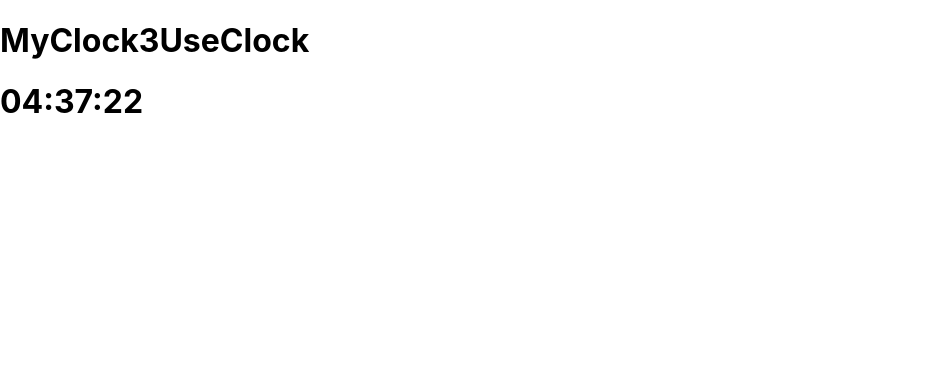
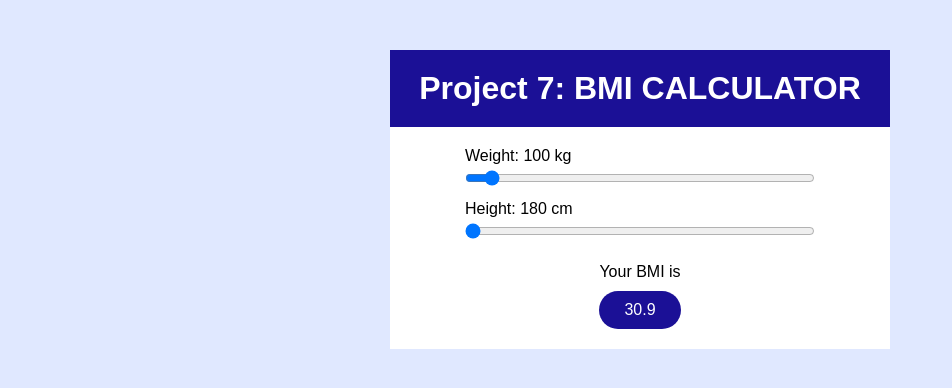
Before and after one commit to KimYounghwan/react-review-01, a React (Create React App) app: page / in a window 1280 px wide. Shown: the top 388 px of the page, without its empty margins (0-952 px from the left). Built offline with nearby package versions, Linux system fonts and the light colour scheme.

Commit message:
bmi calculator

```diff
--- /dev/null
+++ b/src/comp/bmi-calculator/MyBmiCalculator.js
@@ -0,0 +1,72 @@
+import { useMemo, useState } from "react";
+import "./styles.css";
+/*
+저체중
+18.5 kg/㎡
+
+정상
+18.5~22.9 kg/㎡
+
+비전단계
+23~24.9 kg/㎡
+
+1단계 비만
+25~29.9 kg/㎡
+
+2단계 비만
+30~34.9 kg/㎡
+
+3단계 비만
+≥35 kg/㎡
+*/
+const DEFAULT_WEIGHT = 100;
+const DEFAULT_HEIGHT = 180;
+
+export default function MyBmiCalculator() {
+  const [height, setHeight] = useState(DEFAULT_HEIGHT);
+  const [weight, setWeight] = useState(DEFAULT_WEIGHT);
+
+  function onHeightChange(event) {
+    const inputHeight = event.target.value;
+    setHeight(inputHeight);
+  }
+
+  function onWeightChange(event) {
+    const inputWeight = event.target.value;
+    setWeight(inputWeight);
+  }
+
+  const output = useMemo(() => {
+    const calculatedHeight = height / 100;
+    return (weight / (calculatedHeight * calculatedHeight)).toFixed(1);
+  }, [weight, height]);
+
+  return (
+    <main>
+      <h1>Project 7: BMI CALCULATOR</h1>
+      <div className="input-section">
+        <p class="slider-output">Weight: {weight} kg</p>
+        <input
+          className="input-slider"
+          onChange={onWeightChange}
+          type="range"
+          step="1"
+          min="40"
+          max="220"
+        />
+        <p class="slider-output">Height: {height} cm</p>
+        <input
+          className="input-slider"
+          onChange={onHeightChange}
+          type="range"
+          min="140"
+          max="220"
+        />
+      </div>
+      <div className="output-section">
+        <p>Your BMI is</p>
+        <p className="output">{output}</p>
+      </div>
+    </main>
+  );
+}
--- /dev/null
+++ b/src/comp/bmi-calculator/styles.css
@@ -0,0 +1,58 @@
+* {
+    padding: 0;
+    margin: 0;
+    box-sizing: border-box;
+  }
+
+  body {
+    background-color: #e0e8ff;
+  }
+
+  main {
+    font-family: Arial, Helvetica, sans-serif;
+    text-align: center;
+    display: flex;
+    flex-direction: column;
+    align-items: center;
+    background-color: #ffffff;
+    width: 90vw;
+    max-width: 500px;
+    margin: 0 auto;
+    margin-top: 50px;
+    padding-bottom: 20px;
+  }
+
+  h1 {
+    background-color: #1b1096;
+    color: white;
+    width: 100%;
+    margin-bottom: 10px;
+    font-size: 2rem;
+    padding: 20px 10px;
+  }
+
+  .output {
+    padding: 10px 5px;
+    border-radius: 9999px;
+    background-color: #1b1096;
+    color: white;
+    margin-top: 10px;
+  }
+
+  .output-section {
+    margin-top: 20px;
+  }
+
+  .input-section {
+    width: 70%;
+  }
+
+  .input-slider {
+    width: 100%;
+    margin-top: 5px;
+  }
+
+  .slider-output {
+    text-align: left;
+    margin-top: 10px;
+  }
--- a/src/index.js
+++ b/src/index.js
@@ -4,6 +4,7 @@
 import App from './App';
 import reportWebVitals from './reportWebVitals';
 import MyClock3useMyTimeClock from './comp/MyClock3useMyTimeClock';
+import MyBmiCalculator from './comp/bmi-calculator/MyBmiCalculator';
 // import MyCounter from './comp/MyCounter';
 // import MyCounter2 from './comp/MyCounter2';
 // import MyCounter3 from './comp/MyCounter3';
@@ -11,7 +12,7 @@
 const root = ReactDOM.createRoot(document.getElementById('root'));
 root.render(
   <React.StrictMode>
-    <MyClock3useMyTimeClock />
+    <MyBmiCalculator />
   </React.StrictMode>
 );
 
```
